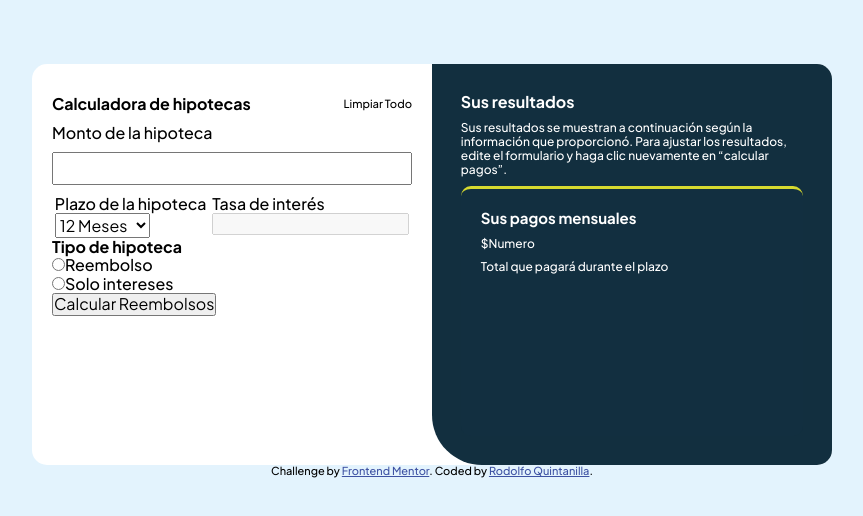
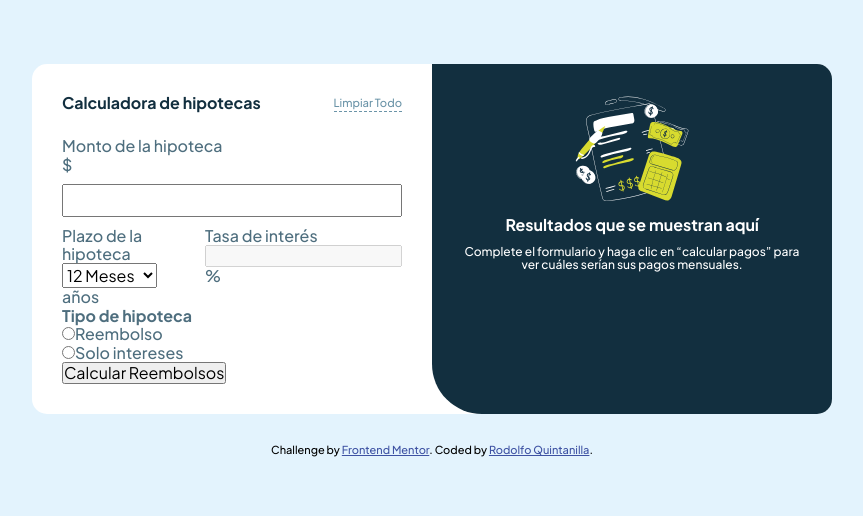
Before and after one commit to RodolfoQuintanilla/Mortgage-repayment-calculator, a plain HTML site: page index.html in a window 1280 px wide. Shown: the whole page, without its empty margins (208-1071 px from the left). Drawn offline with Linux system fonts and the light colour scheme.

Commit message:
06-Inicio de formulario

```diff
--- a/css/styles.css
+++ b/css/styles.css
@@ -33,42 +33,56 @@ body {
 .boxDos {
   background-color: var(--White);
   width: 400px;
-
 }
-.boxUno{
+.boxUno {
   border-radius: 15px 0 0 15px;
-  padding: 20px;
+  padding: 30px;
+  color: var(--Slate700);
 }
 
-.boxDos{
+.boxDos {
   border-radius: 0 15px 15px 0;
 }
 
-h1,h2,h3,h4,h5{
+h1,
+h2,
+h3,
+h4,
+h5 {
   font-weight: 700;
   font-size: 1rem;
 }
 
-.boxUno h1{
+h1{
+  margin: 0;
+}
+.boxUno h1 {
   font-size: 1rem;
+  color: var(--Slate900);
 }
 
 /* cuadro cabeza uno  */
-.boxUno__head{
-  display: flex;
-  justify-content: space-between;
+.boxUno__head {
+ display: flex;
+ justify-content: space-between;
+ margin-bottom: 25px;
+ color: var(--Slate500);
 }
 
-.boxUno__head input{
+.boxUno__head input {
   all: unset;
+  border-bottom: 1px dashed var(--Slate500);
+  font-size: 0.7rem;
+  padding: 0;
+}
 
-  font-size: .7rem;
-}
+
+
 
 /* cuadro cabeza uno Fin  */
 
 /* Monto de la hipoteca */
-.boxUno__numeUno{
+.boxUno__numeUno {
   width: 100%;
   margin-top: 10px;
   margin-bottom: 10px;
@@ -76,64 +90,75 @@ h1,h2,h3,h4,h5{
 }
 /* Monto de la hipoteca fin */
 
-.boxUno__info{
+.boxUno__info {
   display: flex;
   justify-content: space-around;
 }
 
-
-
-
-
-
-
-
-
-
 /* cuadro Resultados */
 
-.boxDos__cub{
-  background-color: var( --Slate900);
+.boxDos__cub {
+  background-color: var(--Slate900);
   height: 100%;
   padding: 1.8rem;
   color: var(--White);
-  border-radius:0 15px 15px 50px ;
+  border-radius: 0 15px 15px 50px;
   text-align: center;
 }
 
-.boxDos__cub img{
- width: 120px;
-
+.boxDos__cub img {
+  width: 120px;
 }
 
-.boxDos__cub p{
-font-size: 12px;
-margin-top: 10px;
+.boxDos__cub p {
+  font-size: 12px;
+  margin-top: 10px;
 }
 
-.resultado{
+.resultado {
   text-align: left;
-}
-
-
-.boxDos__caratula{
   display: none;
 }
 
-.resultado__data{
+.boxDos__caratula {
+  /* display: none; */
+}
+
+.resultado__data {
   border-top: 3px var(--Lime) solid;
   width: 100%;
   height: 250px;
   margin-top: 10px;
   padding: 20px;
   border-radius: 10px;
-  background-color: hsla(201, 56%, 16%, 0.89);
+  background-color: hsla(203, 52%, 5%, 0.26);
+  margin-top: 20px;
 }
 
-.resultado__data h4{
+.resultado__text h4 {
+  margin-bottom: 20px;
+}
+
+.resultado__data h4 {
   font-size: 15px;
 }
 
-.resultado__pago{
-  font-size: 2rem;
+.resultado__Dato {
+  color: var(--Lime);
+  font-size: 50px !important;
+  border-bottom: 1px solid rgba(255, 255, 255, 0.575);
+  padding: 20px 0;
 }
+
+.resultado__total {
+  margin: 20px 0 !important;
+}
+
+@media screen and (max-width: 800px) {
+  .boxUno {
+    border-radius: 20px 20px 0 0;
+  }
+  .boxDos__cub {
+    border-radius: 0 0 20px 20px;
+  }
+}
--- a/index.html
+++ b/index.html
@@ -17,6 +17,7 @@
     .attribution {
       font-size: 11px;
       text-align: center;
+      margin-top: 30px;
     }
 
     .attribution a {
@@ -38,24 +39,30 @@
       <div>
         <label>Monto de la hipoteca</label>
         <br>
+        <div>$</div>
         <input class="boxUno__numeUno" type="number" name="" id="numeUno">
       </div>
 
       <div class="boxUno__info">
+
         <div class="boxUno__div">
           <label>Plazo de la hipoteca</label>
           <br>
+
           <select id="select1">
             <option value="12">12 Meses</option>
             <option value="24">24 Meses</option>
             <option value="36">36 Meses</option>
             <option value="48">48 Meses</option>
           </select>
+          <div>años</div>
         </div>
         <div>
           <label>Tasa de interés</label>
           <br>
+
           <input type="number" name="" id="numTres" disabled>
+          <div>%</div>
         </div>
       </div>
 
@@ -66,7 +73,7 @@
         <br>
         <input type="radio" id="radioDos" name="tipo">Solo intereses
       </div>
-      <input type="button" value="Calcular Reembolsos" onClick="logica()">
+      <input type="button"  value="Calcular Reembolsos" onClick="logica()" >
     </section>
     <!-- Empty results start -->
     </form>
@@ -96,10 +103,12 @@
             </p>
 
 
-          <div class="resultado__data" >
+            <div class="resultado__data">
               <h4>Sus pagos mensuales</h4>
-<p class="resultado__pago">$Numero</p>
-         <p>Total que pagará durante el plazo</p>
+              <p class="resultado__Dato">$Numero</p>
+              <p class="resultado__total">Total que pagará durante el plazo</p>
+           <div>Numero</div>
+
             </div>
           </div>
         </div>
```
Lines whose indentation alone changed are shown as unchanged.
